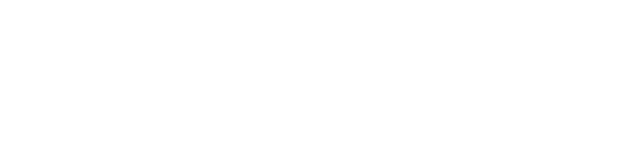
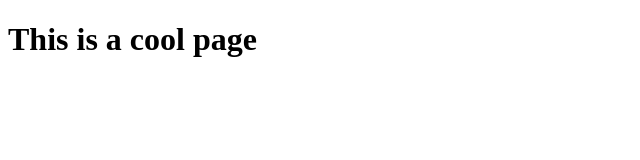
Before and after one commit to Thunderducky/myexamplerepo, a plain HTML site: page index.html in a window 1280 px wide. Shown: the whole page, without its empty margins (0-640 px from the left). Drawn offline with Linux system fonts and the light colour scheme.

Commit message:
added the basics of a landing page

```diff
--- a/index.html
+++ b/index.html
@@ -4,9 +4,9 @@
   <meta charset="UTF-8">
   <meta name="viewport" content="width=device-width, initial-scale=1.0">
   <meta http-equiv="X-UA-Compatible" content="ie=edge">
-  <title>Document</title>
+  <title>This is a cool title</title>
 </head>
 <body>
-
+  <h1>This is a cool page</h1>
 </body>
 </html>
```
